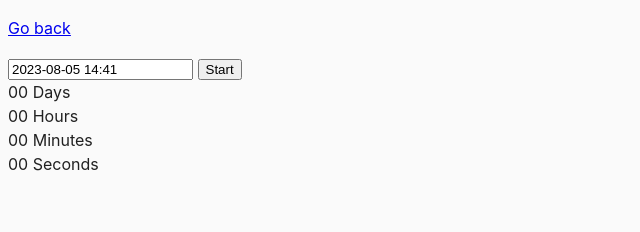
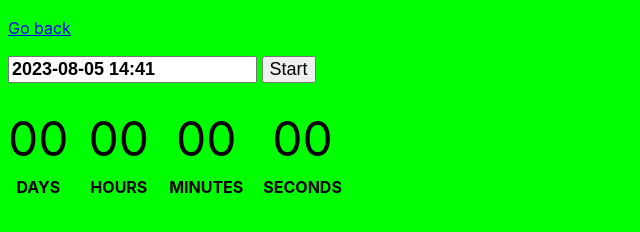
Before and after one commit to wosean/goit-js-hw-09, a website built with Parcel: page src/02-timer.html in a window 1280 px wide. Shown: the whole page, without its empty margins (0-640 px from the left). Built offline with nearby package versions, Linux system fonts and the light colour scheme.

Commit message:
adding styles

```diff
--- a/src/css/common.css
+++ b/src/css/common.css
@@ -7,8 +7,10 @@ body {
     Oxygen-Sans, Ubuntu, Cantarell, 'Helvetica Neue', sans-serif;
   -webkit-font-smoothing: antialiased;
   -moz-osx-font-smoothing: grayscale;
-  background-color: #fafafa;
-  color: #212121;
+  /* background-color: #fafafa; */
+  background-color: #00ff00;
+  /* color: #212121; */
+  color: #000000;
   line-height: 1.5;
 }
 
@@ -16,3 +18,35 @@ img {
   display: block;
   max-width: 100%;
 }
+
+#datetime-picker {
+  box-sizing: border-box;
+  font-size: large;
+  font-weight: bold;
+  font-size: large;
+}
+
+button {
+  font-size: large;
+}
+
+.timer {
+  display: flex;
+}
+
+.field {
+  display: flex;
+  flex-direction: column;
+  align-items: center;
+  margin-right: 20px;
+  margin-top: 20px;
+}
+
+.value {
+  font-size: xxx-large;
+}
+
+.label {
+  font-weight: bold;
+  text-transform: uppercase;
+}
```
